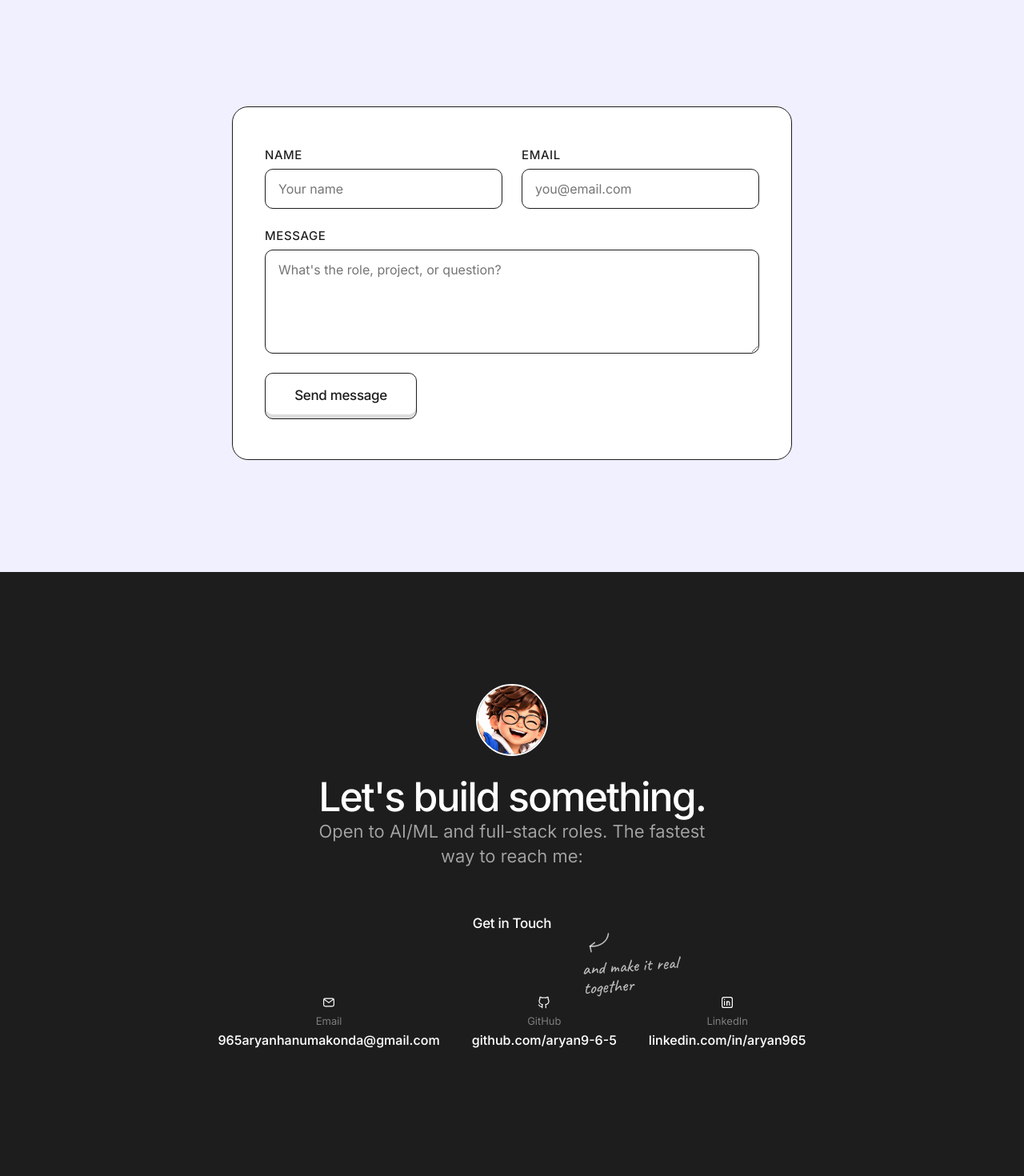
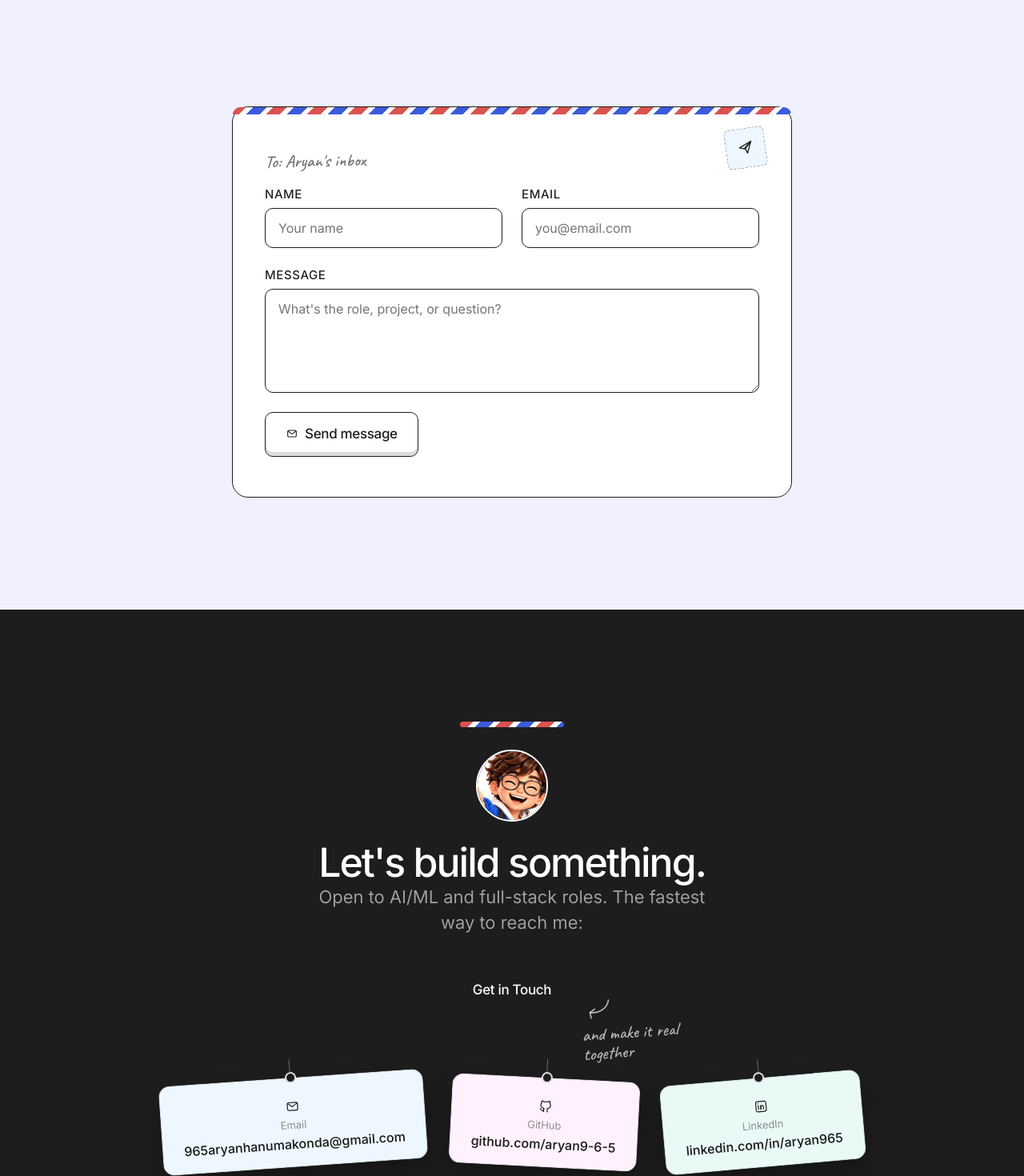
Before and after one commit to aryan9-6-5/portfolio, a React (Vite) app: page /contact in a window 1280 px wide. Shown: the part 460-1930 px from the top of the page at 80% size. Built offline with nearby package versions, Linux system fonts and the light colour scheme.

Commit message:
feat: integrated airmail contact page redesign from github

```diff
--- a/src/components/Contact.jsx
+++ b/src/components/Contact.jsx
@@ -2,6 +2,9 @@ import { contact } from '../data/content.js'
 import { ICONS } from './icons.jsx'
 import Reveal from './Reveal.jsx'
 import SlideText from './SlideText.jsx'
+
+const TAG_COLORS = ['blue', 'pink', 'green']
+const TAG_ROTATE = [-4, 3, -5]
 
 function HandArrow() {
   return (
@@ -16,6 +19,8 @@ export default function Contact() {
   return (
     <section id="contact" className="section contact-section">
       <div className="container">
+        <div className="airmail-edge airmail-edge-sm" aria-hidden="true" />
+
         <Reveal delay={0}>
           <div className="contact-portrait">
             <img src={`/mascot/${contact.pose}.png`} alt="Aryan mascot" />
@@ -42,10 +47,18 @@ export default function Contact() {
 
         <Reveal delay={0.4}>
           <div className="contact-links">
-            {contact.links.map((l) => {
+            {contact.links.map((l, i) => {
               const Icon = ICONS[l.icon]
               return (
-                <a key={l.label} className="contact-link" href={l.href} target="_blank" rel="noreferrer">
+                <a
+                  key={l.label}
+                  className={`contact-link contact-link-tag ${TAG_COLORS[i % TAG_COLORS.length]}`}
+                  href={l.href}
+                  target="_blank"
+                  rel="noreferrer"
+                  style={{ '--tag-rotate': `${TAG_ROTATE[i % TAG_ROTATE.length]}deg` }}
+                >
+                  <span className="contact-tag-hole" aria-hidden="true" />
                   <Icon />
                   <span className="contact-link-label">{l.label}</span>
                   <span className="contact-link-value">{l.value}</span>
--- a/src/components/ContactForm.jsx
+++ b/src/components/ContactForm.jsx
@@ -1,6 +1,9 @@
 import { useState } from 'react'
+import { AnimatePresence } from 'framer-motion'
 import Reveal from './Reveal.jsx'
 import SubmitButton from './SubmitButton.jsx'
+import PostmarkStamp from './PostmarkStamp.jsx'
+import { IconPlane } from './icons.jsx'
 import { contact } from '../data/content.js'
 
 const EMAIL_TO = contact.links.find((l) => l.icon === 'mail')?.value
@@ -33,8 +36,13 @@ export default function ContactForm() {
   }
 
   return (
-    <Reveal delay={0.2}>
-      <form className="card contact-form" onSubmit={handleSubmit}>
+    <Reveal delay={0.2} className="airmail-card">
+      <div className="airmail-edge" aria-hidden="true" />
+      <span className="airmail-stamp" aria-hidden="true"><IconPlane width={20} height={20} /></span>
+
+      <form className="contact-form" onSubmit={handleSubmit}>
+        <div className="airmail-to">To: Aryan's inbox</div>
+
         <div className="contact-form-row">
           <label className="contact-form-field">
             <span className="label">Name</span>
@@ -49,7 +57,11 @@ export default function ContactForm() {
           <span className="label">Message</span>
           <textarea rows={5} value={values.message} onChange={update('message')} placeholder="What's the role, project, or question?" />
         </label>
-        <SubmitButton state={state} />
+
+        <div className="submit-btn-wrap">
+          <AnimatePresence>{state === 'success' && <PostmarkStamp />}</AnimatePresence>
+          <SubmitButton state={state} />
+        </div>
       </form>
     </Reveal>
   )
--- /dev/null
+++ b/src/components/PostmarkStamp.jsx
@@ -0,0 +1,23 @@
+import { motion } from 'framer-motion'
+import { IconPlane } from './icons.jsx'
+
+// Purely decorative flourish for the "sent" state — never states or implies
+// the message reached anyone. The honest claim lives on SubmitButton's own
+// label ("Opened in your email app"); this just dresses that moment up.
+export default function PostmarkStamp() {
+  return (
+    <motion.div
+      className="postmark-stamp"
+      initial={{ opacity: 0, scale: 1.7, rotate: -26 }}
+      animate={{ opacity: 1, scale: 1, rotate: -12 }}
+      exit={{ opacity: 0, scale: 1.3, transition: { duration: 0.15 } }}
+      transition={{ type: 'spring', duration: 0.55, bounce: 0.35 }}
+    >
+      <span className="postmark-ring" aria-hidden="true" />
+      <span className="postmark-text">
+        <strong>Airmail</strong>
+        <IconPlane width={16} height={16} />
+      </span>
+    </motion.div>
+  )
+}
--- a/src/components/SubmitButton.jsx
+++ b/src/components/SubmitButton.jsx
@@ -1,5 +1,6 @@
 import { motion, AnimatePresence } from 'framer-motion'
 import SlideText from './SlideText.jsx'
+import { IconEnvelope } from './icons.jsx'
 
 // State machine per animations.md §9C: Default -> Loading -> Success | Error,
 // plus a Disabled state. No backend exists, so "success" means the mailto
@@ -33,11 +34,13 @@ export default function SubmitButton({ state = 'idle' }) {
         ) : (
           <motion.span
             key={state}
+            className="submit-btn-inner"
             initial={{ opacity: 0 }}
             animate={{ opacity: 1 }}
             exit={{ opacity: 0 }}
             transition={{ duration: 0.2 }}
           >
+            <IconEnvelope width={16} height={16} />
             <SlideText>{LABELS[state] || LABELS.idle}</SlideText>
           </motion.span>
         )}
--- a/src/styles.css
+++ b/src/styles.css
@@ -2391,7 +2391,7 @@ h1, h2, h3, h4, h5 { font-weight: 500; margin: 0; letter-spacing: -0.02em; }
 .contact-portrait { width: 90px; height: 90px; border-radius: 50%; overflow: hidden; margin: 0 auto 24px; border: 2px solid var(--white); }
 .contact-portrait img { width: 100%; height: 100%; object-fit: cover; object-position: top; transform: scale(1.5); }
 .contact-cta { margin: 40px 0; }
-.contact-links { display: flex; justify-content: center; gap: 40px; flex-wrap: wrap; margin: 20px 0 60px; }
+.contact-links { display: flex; justify-content: center; gap: 30px; flex-wrap: wrap; margin: 40px 0 64px; }
 .contact-link { display: flex; flex-direction: column; align-items: center; gap: 6px; }
 .contact-link-label { font-size: 13px; color: rgba(255,255,255,0.45); }
 .contact-link-value { font-size: 16px; font-weight: 525; transition: color 0.25s var(--ease-standard); }
@@ -2402,6 +2402,57 @@ h1, h2, h3, h4, h5 { font-weight: 500; margin: 0; letter-spacing: -0.02em; }
 }
 .contact-rule { border: none; border-top: 1px solid rgba(255,255,255,0.15); margin: 0 0 24px; }
 .contact-footer-line { font-size: 14px; color: rgba(255,255,255,0.4); }
+
+/* Contact links as hanging luggage tags — travel motif echoing the airmail form */
+.contact-link-tag {
+  position: relative;
+  padding: 26px 26px 18px;
+  border-radius: 14px;
+  border: 1.5px solid rgba(29,29,29,0.15);
+  color: var(--dark);
+  box-shadow: 0 14px 28px rgba(0,0,0,0.28);
+  rotate: var(--tag-rotate, 0deg);
+  translate: 0 0;
+  scale: 1;
+  text-decoration: none;
+  transition: rotate 0.3s var(--ease-standard), translate 0.3s var(--ease-standard), scale 0.3s var(--ease-standard), box-shadow 0.3s var(--ease-standard);
+}
+.contact-link-tag:hover {
+  rotate: 0deg;
+  translate: 0 -6px;
+  scale: 1.04;
+  box-shadow: 0 20px 34px rgba(0,0,0,0.32);
+}
+.contact-link-tag.blue { background: var(--blue-soft); }
+.contact-link-tag.pink { background: var(--pink-soft); }
+.contact-link-tag.green { background: var(--green-soft); }
+.contact-link-tag .contact-link-label { color: rgba(29,29,29,0.5); }
+.contact-link-tag .contact-link-value { color: var(--dark); }
+.contact-link-tag .contact-link-value:hover {
+  color: var(--dark);
+  text-decoration-color: var(--dark);
+}
+.contact-tag-hole {
+  position: absolute;
+  top: -8px;
+  left: 50%;
+  width: 14px;
+  height: 14px;
+  margin-left: -7px;
+  border-radius: 50%;
+  background: var(--dark);
+  border: 2px solid rgba(255,255,255,0.85);
+}
+.contact-tag-hole::before {
+  content: '';
+  position: absolute;
+  bottom: 100%;
+  left: 50%;
+  width: 1px;
+  height: 18px;
+  background: rgba(255,255,255,0.35);
+  margin-left: -0.5px;
+}
 
 .contact-cta-wrap { position: relative; display: inline-flex; }
 .contact-cta-hand {
@@ -2421,12 +2472,57 @@ h1, h2, h3, h4, h5 { font-weight: 500; margin: 0; letter-spacing: -0.02em; }
 @media (min-width: 700px) { .contact-cta-hand { display: block; } }
 .contact-cta-hand svg { display: block; margin-bottom: 4px; }
 
-/* ---- Contact form ---- */
+/* ---- Contact form: styled as an airmail envelope ---- */
 .contact-form-section { background: var(--purple-soft); }
-.contact-form {
+.airmail-card {
+  position: relative;
   max-width: 700px;
   margin: 0 auto;
-  padding: 50px 40px;
+  background: var(--white);
+  border: var(--border);
+  border-radius: var(--radius-card);
+}
+.airmail-edge {
+  height: 9px;
+  border-radius: var(--radius-card) var(--radius-card) 0 0;
+  background: repeating-linear-gradient(
+    135deg,
+    #D9534F 0 12px,
+    #ffffff 12px 18px,
+    #3B5BDB 18px 30px,
+    #ffffff 30px 36px
+  );
+}
+.airmail-edge-sm {
+  width: 130px;
+  height: 7px;
+  margin: 0 auto 28px;
+  border-radius: 999px;
+}
+.airmail-stamp {
+  position: absolute;
+  top: 26px;
+  right: 32px;
+  width: 50px;
+  height: 50px;
+  display: inline-flex;
+  align-items: center;
+  justify-content: center;
+  color: var(--dark);
+  background: var(--blue-soft);
+  border: 1.5px dashed rgba(29,29,29,0.4);
+  border-radius: 6px;
+  transform: rotate(-8deg);
+}
+.airmail-to {
+  font-family: var(--font-hand);
+  font-size: 22px;
+  color: rgba(29,29,29,0.65);
+  transform: rotate(-1deg);
+  margin-bottom: -2px;
+}
+.contact-form {
+  padding: 40px 40px 50px;
   display: flex;
   flex-direction: column;
   gap: 24px;
@@ -2452,10 +2548,32 @@ h1, h2, h3, h4, h5 { font-weight: 500; margin: 0; letter-spacing: -0.02em; }
   box-shadow: 0 0 0 3px rgba(29,29,29,0.1);
 }
 
+.submit-btn-wrap { position: relative; align-self: flex-start; display: inline-flex; }
 .submit-btn { align-self: flex-start; min-width: 190px; justify-content: center; transition: background 0.5s var(--ease-standard); }
+.submit-btn-inner { display: inline-flex; align-items: center; gap: 8px; }
 .submit-btn.success { background: var(--green-soft); }
 .submit-btn.error { color: var(--dark); }
 .submit-btn.loading, .submit-btn.disabled { opacity: 0.6; cursor: default; }
+
+.postmark-stamp {
+  position: absolute;
+  bottom: calc(100% + 14px);
+  left: 50%;
+  margin-left: -44px;
+  width: 88px;
+  height: 88px;
+  border-radius: 50%;
+  border: 2px solid var(--dark);
+  background: rgba(255,255,255,0.95);
+  display: flex;
+  align-items: center;
+  justify-content: center;
+  pointer-events: none;
+  z-index: 3;
+}
+.postmark-ring { position: absolute; inset: 6px; border: 1px dashed rgba(29,29,29,0.45); border-radius: 50%; }
+.postmark-text { display: flex; flex-direction: column; align-items: center; gap: 4px; color: var(--dark); }
+.postmark-text strong { font-size: 11px; text-transform: uppercase; letter-spacing: 0.08em; font-weight: 600; }
 .submit-spinner {
   display: inline-block;
   width: 18px;
```
